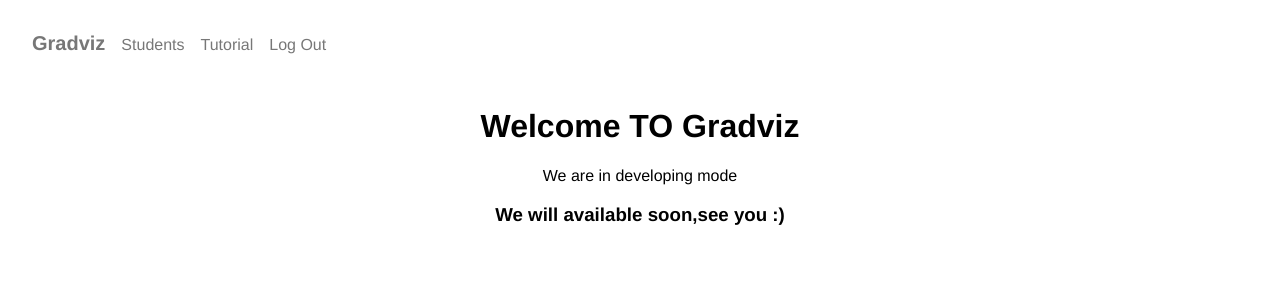
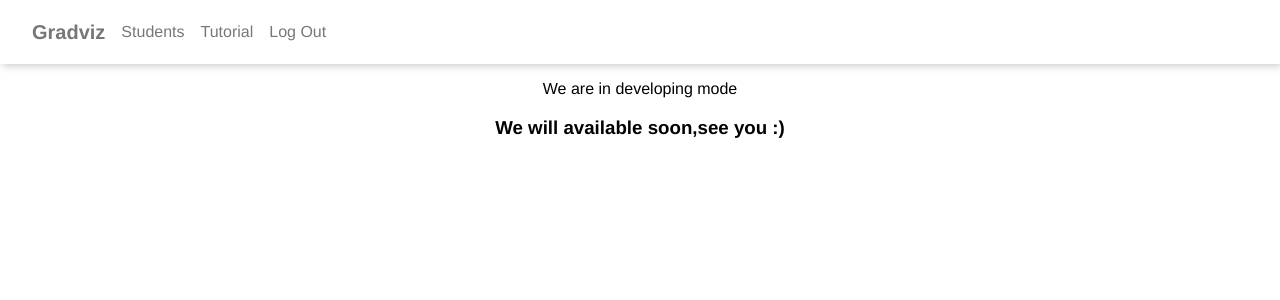
Before and after one commit to fahmifan/grad-viz-react, a React (Create React App) app: page / in a window 1280 px wide. Shown: the top 300 px of the page. Built offline with nearby package versions, Linux system fonts and the light colour scheme.

Commit message:
remove span and add fixed when scroll

```diff
--- a/src/components/Header/Header.js
+++ b/src/components/Header/Header.js
@@ -3,14 +3,12 @@ import React from 'react';
 import NavItem from './NavItem/NavItem';
 
 const header = () => (
-  <span>
-    <nav className="pa2 pa4-ns">
-        <NavItem header="b f4-ns" link="/">Gradviz</NavItem>
-        <NavItem link="/students">Students</NavItem>
-        <NavItem link="/tutorial">Tutorial</NavItem>
-        <NavItem link="/logout">Log Out</NavItem>
-    </nav>
-  </span>
+  <nav className="fixed dib w-100 h3 flex items-center center pa2 pa4-ns shadow-4 z-999 bg-white">
+      <NavItem header="b f4-ns" link="/">Gradviz</NavItem>
+      <NavItem link="/students">Students</NavItem>
+      <NavItem link="/tutorial">Tutorial</NavItem>
+      <NavItem link="/logout">Log Out</NavItem>
+  </nav>
 );
 
 export default header;
```
